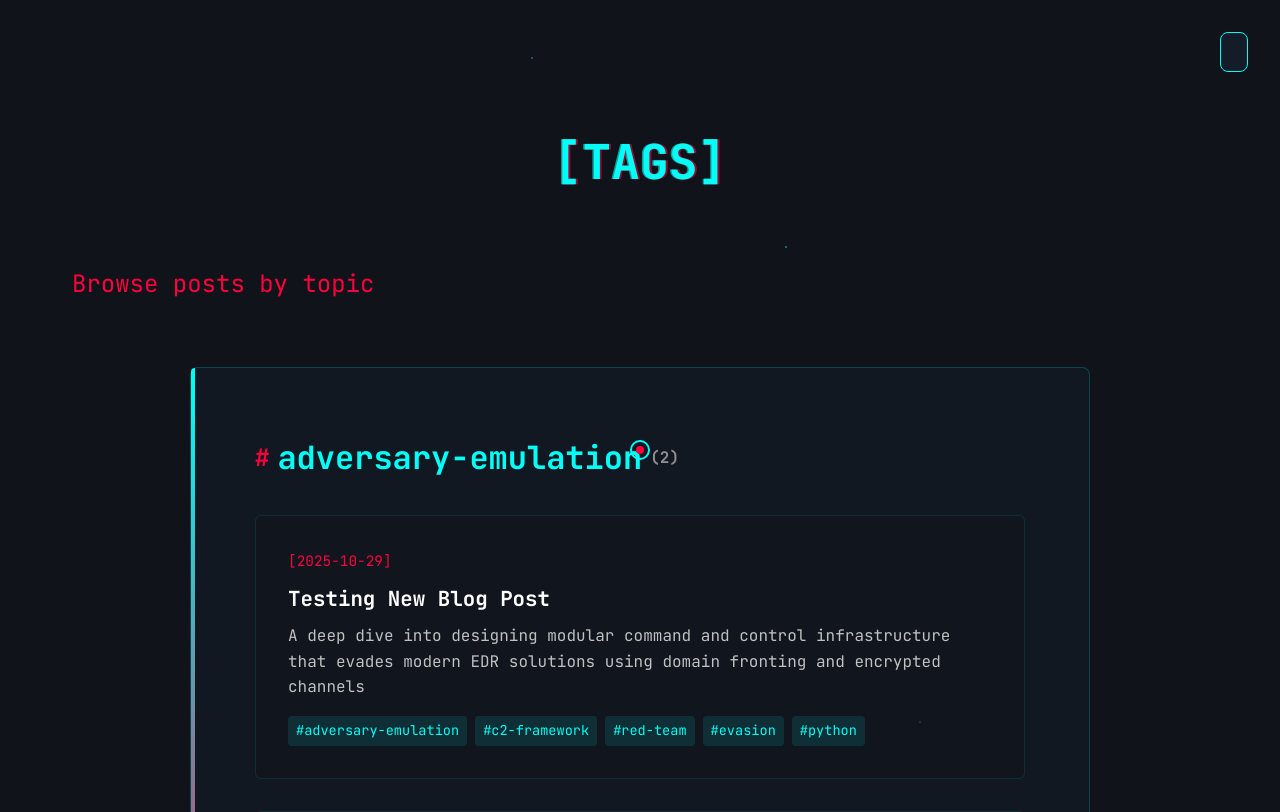
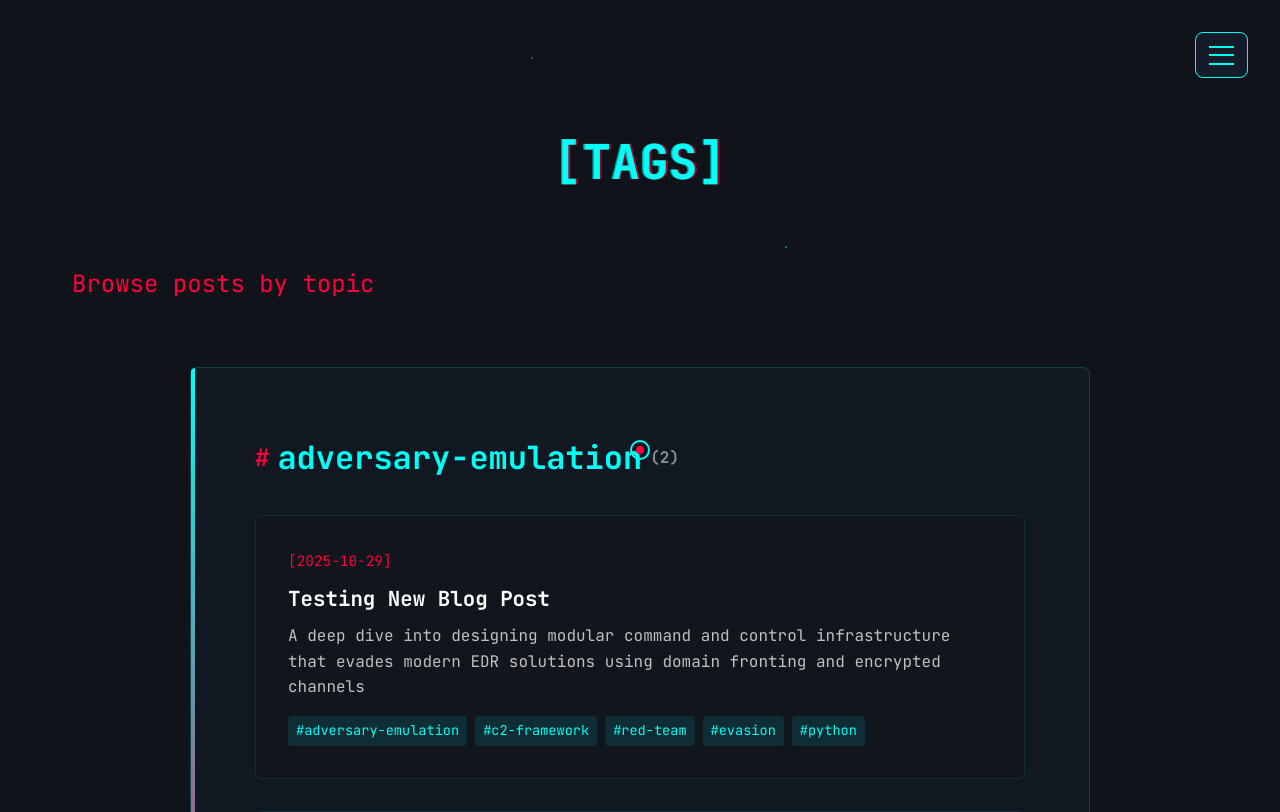
Before and after one commit to fr3akazo1d-sec/personal-website, a Jekyll site: the page built from tags.html, in a window 1280 px wide. Shown: the top 812 px of the page. Built offline with Jekyll 4.4.1, drawn with Linux system fonts in a browser that asks for light colours.

Commit message:
Fix career section visibility, tags page menu, and section opacity issues - Add proper z-index and padding for sections - Fix career section not displaying (remove problematic fadeIn animation) - Add full navigation menu to tags page - Fix hamburger button classes in tags page - Add explicit visibility rules for sections - Fix sections being hidden behind fixed nav on smaller screens

```diff
--- a/css/style.css
+++ b/css/style.css
@@ -560,6 +560,16 @@
     min-height: 100vh;
     padding: var(--spacing-xl) 0;
     position: relative;
+    padding-top: calc(80px + var(--spacing-xl));
+    opacity: 1 !important;
+    visibility: visible !important;
+    display: block !important;
+}
+
+#career {
+    opacity: 1 !important;
+    visibility: visible !important;
+    display: block !important;
 }
 
 .section-title {
@@ -1175,7 +1185,7 @@
 }
 
 .section {
-    animation: fadeIn 1s ease-out;
+    opacity: 1;
 }
 
 /* === SKILLS SECTION === */
@@ -1488,6 +1498,8 @@
     max-width: 1000px;
     margin: 0 auto;
     padding: var(--spacing-lg) 0;
+    opacity: 1 !important;
+    visibility: visible !important;
 }
 
 .timeline-item {
--- a/tags.html
+++ b/tags.html
@@ -6,16 +6,24 @@
 
 <!-- Mobile Menu Toggle -->
 <button class="mobile-menu-toggle" aria-label="Toggle menu">
-    <span></span>
-    <span></span>
-    <span></span>
+    <span class="hamburger-line"></span>
+    <span class="hamburger-line"></span>
+    <span class="hamburger-line"></span>
 </button>
 
 <!-- Navigation -->
 <nav class="nav-menu">
     <ul>
-        <li><a href="{{ site.baseurl }}/" class="nav-link">← Back to Home</a></li>
+        <li><a href="{{ site.baseurl }}/" class="nav-link">Home</a></li>
+        <li><a href="{{ site.baseurl }}/index.html#about" class="nav-link">About</a></li>
+        <li><a href="{{ site.baseurl }}/index.html#skills" class="nav-link">Skills</a></li>
+        <li><a href="{{ site.baseurl }}/index.html#career" class="nav-link">Career</a></li>
+        <li><a href="{{ site.baseurl }}/conferences/" class="nav-link">Conferences</a></li>
+        <li><a href="{{ site.baseurl }}/gallery/" class="nav-link">Gallery</a></li>
+        <li><a href="{{ site.baseurl }}/calendar/" class="nav-link">Calendar</a></li>
         <li><a href="{{ site.baseurl }}/index.html#blog" class="nav-link">Blog</a></li>
+        <li><a href="{{ site.baseurl }}/tags/" class="nav-link">Tags</a></li>
+        <li><a href="{{ site.baseurl }}/index.html#projects" class="nav-link">Projects</a></li>
         <li><a href="{{ site.baseurl }}/index.html#contact" class="nav-link">Contact</a></li>
     </ul>
 </nav>
@@ -79,11 +87,15 @@
 .tags-page {
     min-height: 100vh;
     padding: calc(60px + var(--spacing-lg)) var(--spacing-md) var(--spacing-lg);
+    position: relative;
+    z-index: 1;
 }
 
 .tags-container {
     max-width: 900px;
     margin: 0 auto;
+    position: relative;
+    z-index: 1;
 }
 
 .tag-group {
```
